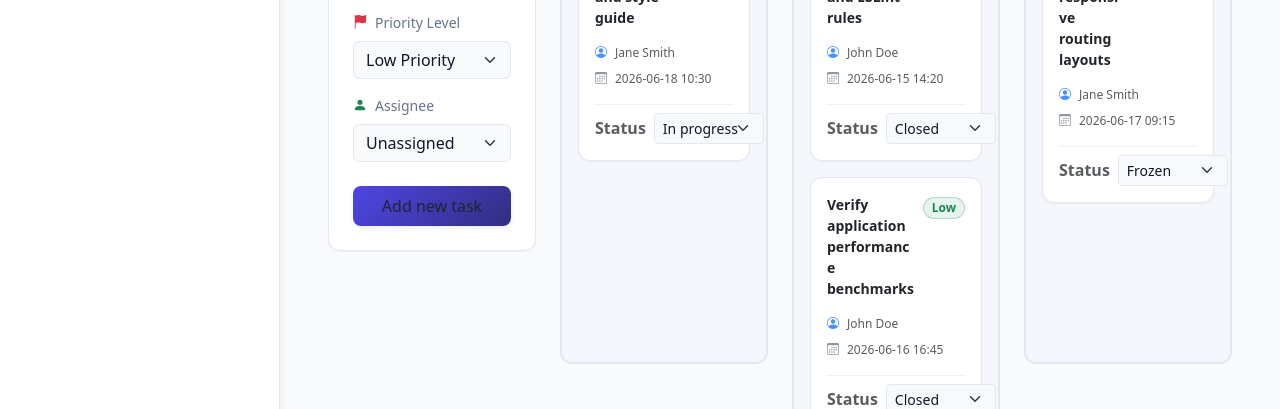
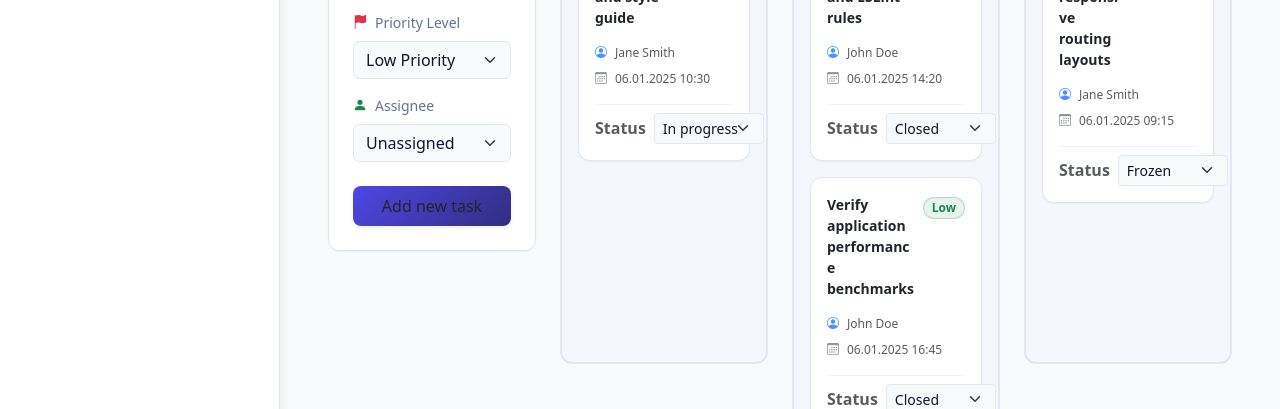
Before and after one commit to kambekson/to-do-bootstrap, a React (Vite) app: page /task in a window 1280 px wide. Shown: the part 345-754 px from the top of the page. Built offline with nearby package versions, Linux system fonts and the light colour scheme.

Commit message:
feat: save tasks to local storage

```diff
--- a/src/pages/Tasks.jsx
+++ b/src/pages/Tasks.jsx
@@ -1,5 +1,5 @@
 import TaskForm from '../components/TaskForm';
-import { useState } from "react";
+import { useState, useEffect } from "react";
 import TaskList from "../components/TaskList.jsx";
 import { useOutletContext } from "react-router-dom";
 
@@ -11,7 +11,7 @@ const initialTasks = [
         status: 'In progress',
         author: 'Azhar. I',
         assignee: 'Jane Smith',
-        dateCreated: "2026-06-18 10:30",
+        dateCreated: "06.01.2025 10:30",
     },
     {
         id: 2,
@@ -20,7 +20,7 @@ const initialTasks = [
         status: 'Closed',
         author: 'Jane Smith',
         assignee: 'John Doe',
-        dateCreated: "2026-06-15 14:20",
+        dateCreated: "06.01.2025 14:20",
     },
     {
         id: 3,
@@ -29,7 +29,7 @@ const initialTasks = [
         status: 'Frozen',
         author: 'Azhar. I',
         assignee: 'Jane Smith',
-        dateCreated: "2026-06-17 09:15",
+        dateCreated: "06.01.2025 09:15",
     },
     {
         id: 4,
@@ -38,7 +38,7 @@ const initialTasks = [
         status: 'Closed',
         author: 'Jane Smith',
         assignee: 'John Doe',
-        dateCreated: "2026-06-16 16:45",
+        dateCreated: "06.01.2025 16:45",
     }
 ];
 
@@ -69,8 +69,15 @@ const priorities = ['Low', 'Medium', 'High'];
 const statusOptions = ['In progress', 'Closed', 'Frozen'];
 
 export default function Tasks() {
-    const [tasks, setTasks] = useState(initialTasks);
+    const [tasks, setTasks] = useState(() => {
+        const savedTasks = localStorage.getItem('tasks');
+        return savedTasks ? JSON.parse(savedTasks) : initialTasks;
+    });
     const { searchQuery } = useOutletContext() || { searchQuery: '' };
+
+    useEffect(() => {
+        localStorage.setItem('tasks', JSON.stringify(tasks));
+    }, [tasks]);
 
     function addTask(newTask) {
         setTasks((prevTasks) => [newTask, ...prevTasks]);
```
